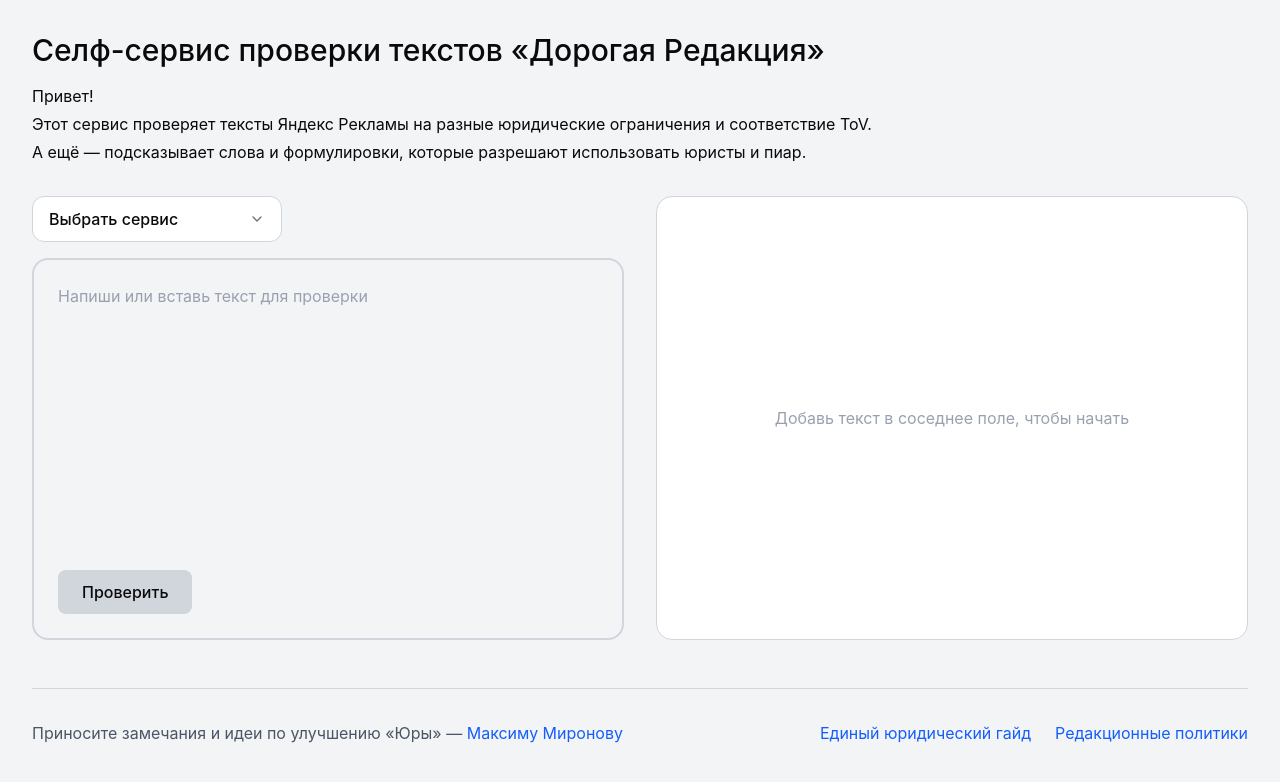
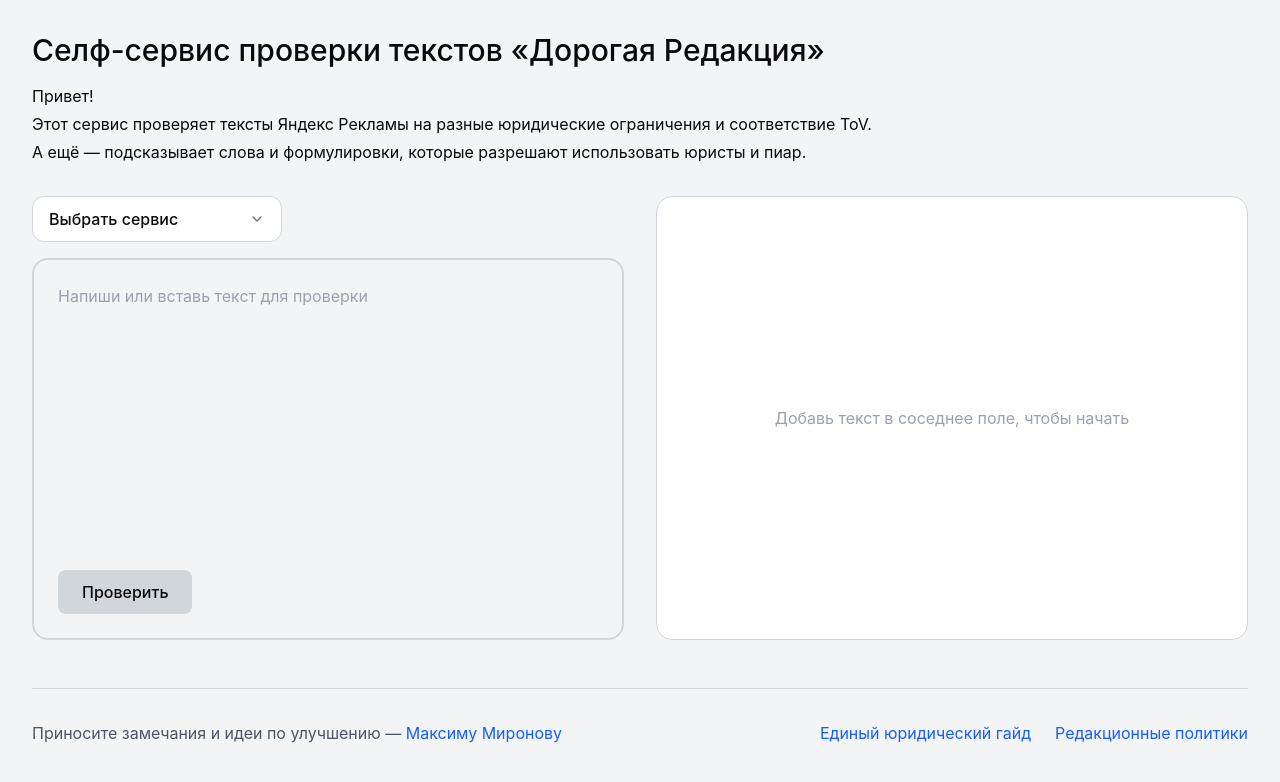
Before and after one commit to ZdravoHvalaKesaNeTreba/dear_editorial_office, a React (Vite) app: page / in a window 1280 px wide. Shown: the top 782 px of the page. Built offline with nearby package versions, Linux system fonts and the light colour scheme.

Commit message:
Update footer: remove Yury reference and add Telegram link

```diff
--- a/src/app/components/Footer.tsx
+++ b/src/app/components/Footer.tsx
@@ -3,9 +3,9 @@ export function Footer() {
     <div className="flex justify-between items-center pt-8 border-t border-gray-300 mt-12">
       <div>
         <span className="text-gray-600">
-          Приносите замечания и идеи по улучшению «Юры» —{' '}
+          Приносите замечания и идеи по улучшению —{' '}
         </span>
-        <a href="#" className="text-blue-600 hover:underline">
+        <a href="https://t.me/yndx_mironovmax" className="text-blue-600 hover:underline" target="_blank" rel="noopener noreferrer">
           Максиму Миронову
         </a>
       </div>
```
